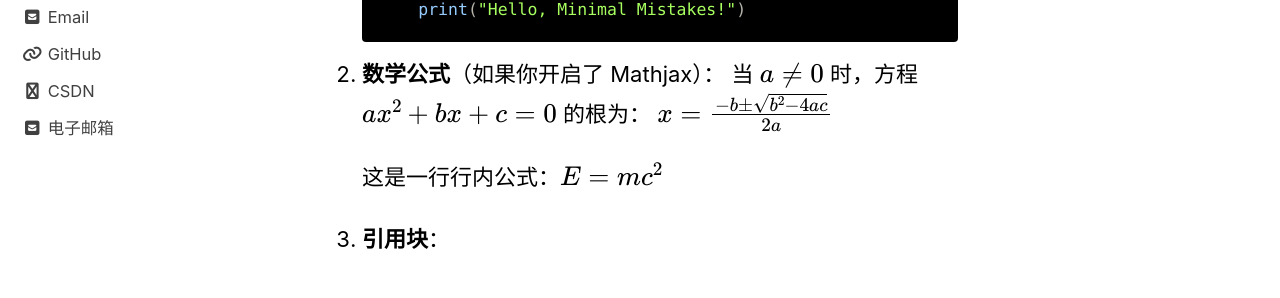
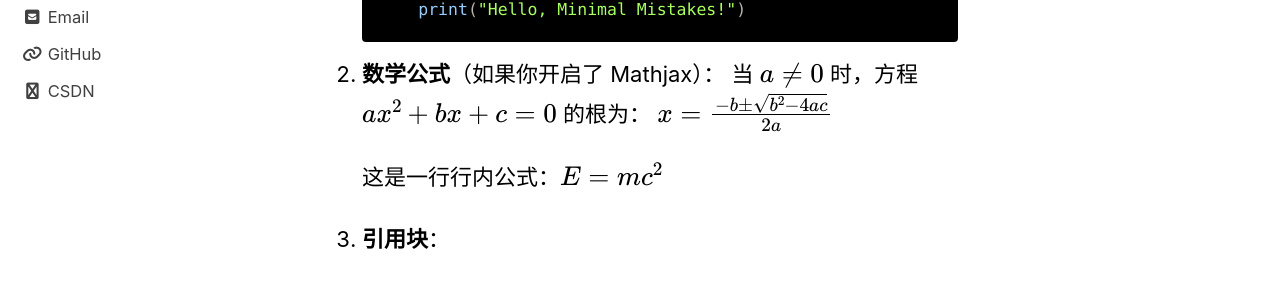
Before and after one commit to summerccc/summerccc.github.io, a Jekyll site: the page built from _posts/2026-02-28-helloworld.md, in a window 1280 px wide and 900 px high, scrolled down 656 px. Shown: the part 329-627 px from the top of the window. Built offline with Jekyll 4.4.1, drawn with Linux system fonts in a browser that asks for light colours; cached includes are drawn as plain includes; comment, search, counter and statistics services are not loaded.

```diff
--- a/_config.yml
+++ b/_config.yml
@@ -110,7 +110,7 @@ author:
   avatar           : "/assets/images/src/bio-photo.jpg"
   bio              : "“Stay hungry, stay foolish.” —— Steve Jobs"
   location         : "中国 深圳"
-  email            : "qicaihuang@foxmail.com"
+  # email            : "qicaihuang@foxmail.com"
   links:
     - label: "Email"
       icon: "fas fa-fw fa-envelope-square"
```
